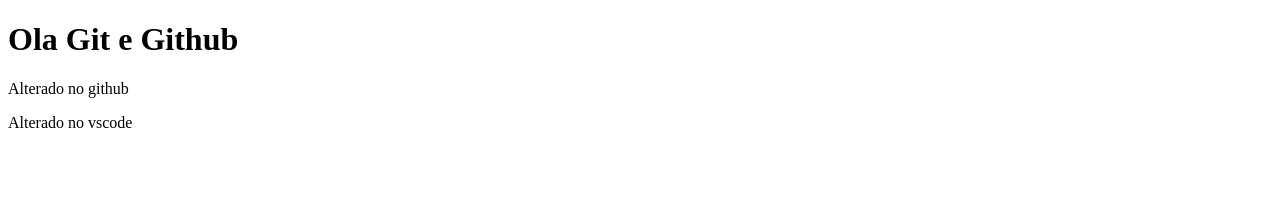
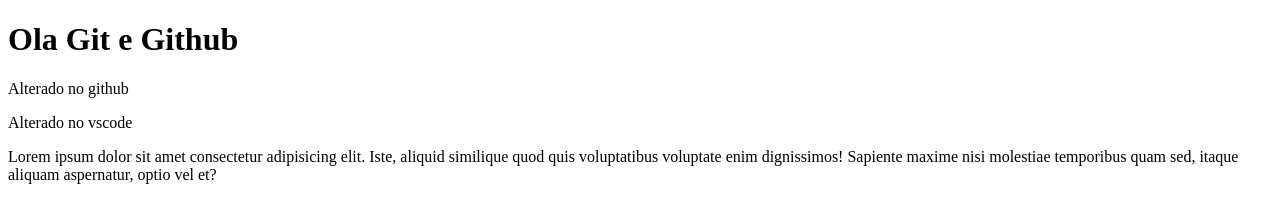
Before and after one commit to Anderson1723/teste-github-vscode, a plain HTML site: page index.html in a window 1280 px wide. Drawn offline with Linux system fonts and the light colour scheme.

Commit message:
fouthg: alte index.html

```diff
--- a/index.html
+++ b/index.html
@@ -9,5 +9,6 @@
     <h1>Ola Git e Github</h1>
     <p>Alterado no github</p>
     <p>Alterado no vscode</p>
+    <p>Lorem ipsum dolor sit amet consectetur adipisicing elit. Iste, aliquid similique quod quis voluptatibus voluptate enim dignissimos! Sapiente maxime nisi molestiae temporibus quam sed, itaque aliquam aspernatur, optio vel et?</p>
 </body>
 </html>
```
